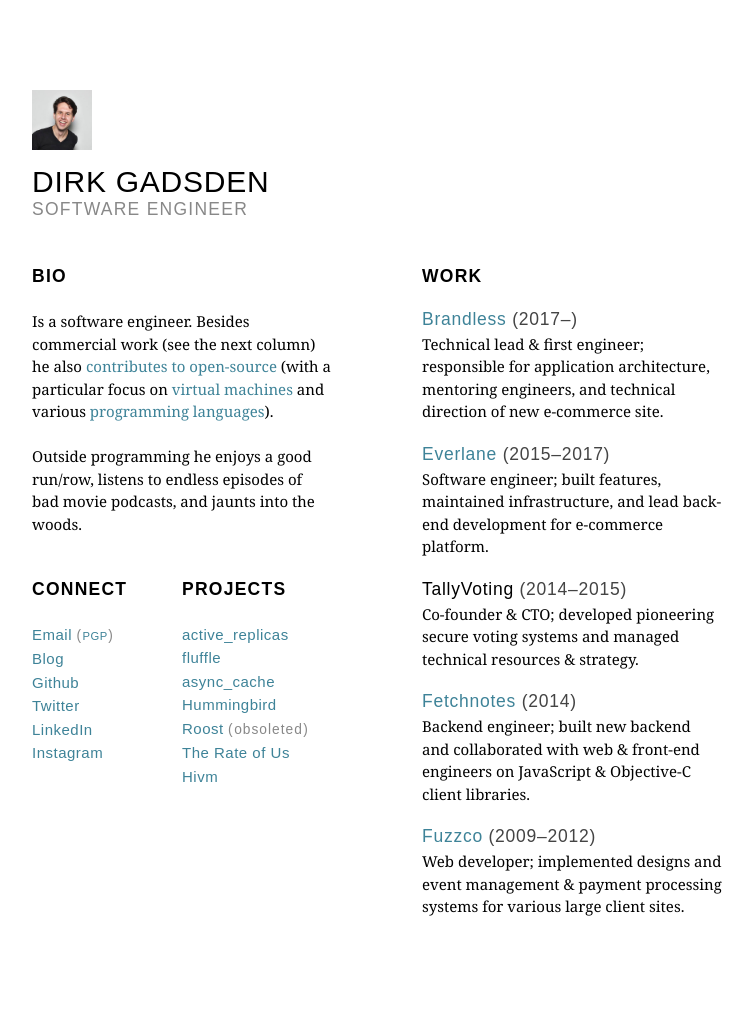
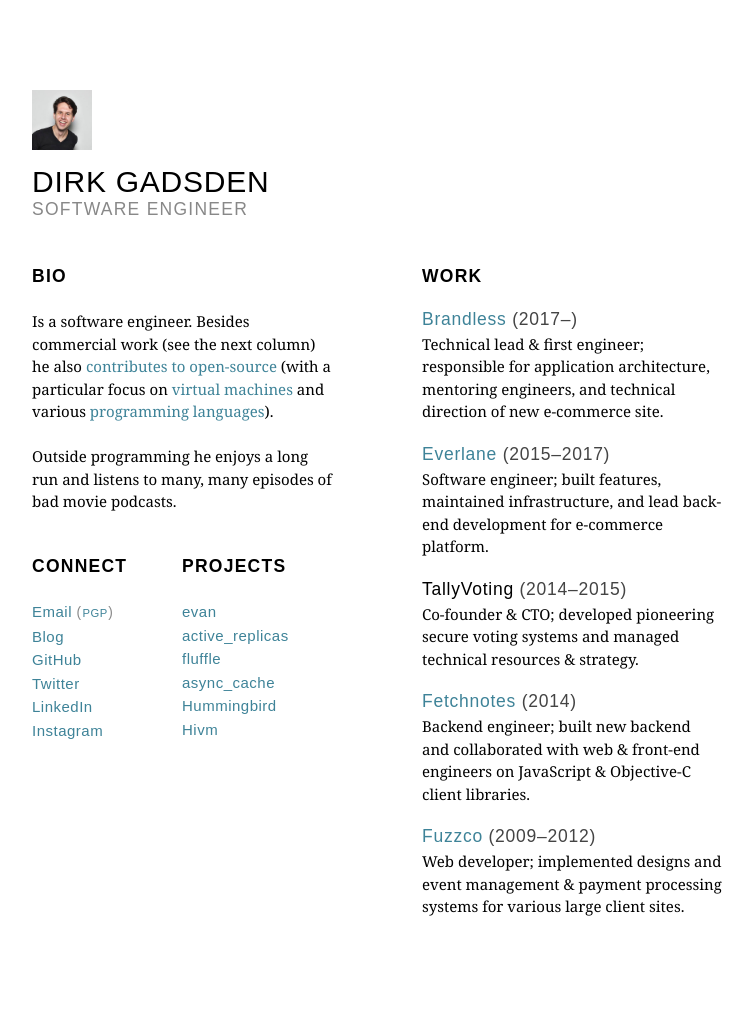
Before and after one commit to dirk/dirk.to, a Jekyll site: the page built from index.html, in a window 1280 px wide. Shown: the whole page, without its empty margins (263-1016 px from the left). Built offline with Jekyll 4.4.1, drawn with Linux system fonts in a browser that asks for light colours; comment, search, counter and statistics services are not loaded.

Commit message:
Fix bio and update links

```diff
--- a/index.html
+++ b/index.html
@@ -39,8 +39,8 @@
               (with a particular focus on <a href="https://github.com/dirk/hivm">virtual machines</a>
               and various <a href="http://hummingbird-lang.org/">programming languages</a>).
             </p>
-              Outside programming he enjoys a good run/row, listens to endless
-              episodes of bad movie podcasts, and jaunts into the woods.
+              Outside programming he enjoys a long run and listens to many, many episodes of
+              bad movie podcasts.
             </p>
           </div>
 
@@ -85,7 +85,7 @@
                 <span class="link__aisde-lift">(</span><a href="/dirk-gadsden-public-key-21-feb-2014.asc" title="Fingerprint: 30B2 92C2 31E4 F85D 4B82 97CE DC57 4905 5034 B546">PGP</a><span class="link__aisde-lift">)</span>
               </span><br />
               <a href="/blog/">Blog</a><br />
-              <a href="https://github.com/dirk">Github</a><br />
+              <a href="https://github.com/dirk">GitHub</a><br />
               <a href="https://twitter.com/drkgdsdn">Twitter</a><br />
               <a href="https://www.linkedin.com/in/dirkgadsden">LinkedIn</a><br />
               <a href="http://instagram.com/esherido/">Instagram</a>
@@ -95,15 +95,11 @@
             <div class="subcolumn subcolumn--projects">
               <h2>Projects</h2>
 
+              <a href="https://github.com/BrandlessInc/evan">evan</a></br />
               <a href="https://github.com/dirk/active_replicas">active_replicas</a></br />
               <a href="https://github.com/Everlane/fluffle">fluffle</a></br />
               <a href="https://github.com/Everlane/async_cache">async_cache</a></br />
               <a href="http://hummingbird-lang.org/">Hummingbird</a><br />
-              <a href="https://github.com/dirk/Roost">Roost</a>
-              <span class="link__aisde">
-                <span class="link__aisde-lift">(</span>obsoleted<span class="link__aisde-lift">)</span>
-              </span><br />
-              <a href="http://pheel.us/rate-of-us/">The Rate of Us</a><br />
               <a href="http://hivm.org/">Hivm</a>
             </div>
           </div>
```
